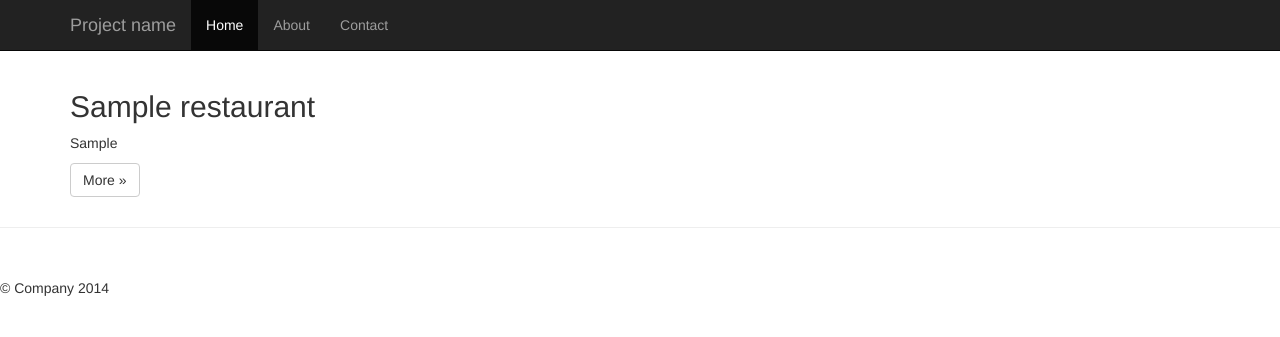
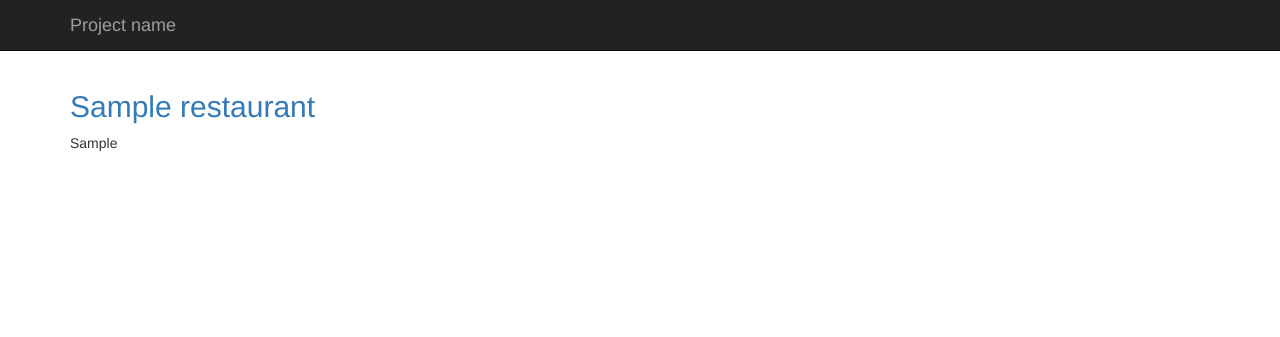
Before and after one commit to artursmet/lunches, a Flask app: template templates/index.html in a window 1280 px wide. Shown: the top 337 px of the page. Run offline with Flask 2, Linux system fonts and the light colour scheme; the template is opened without the code that fills it: most values are stand-ins (such as "Sample title", 1, 10 or a date in 2020); some libraries are stand-ins or nearby versions.

Commit message:
Clean up template

```diff
--- a/static/style.css
+++ b/static/style.css
@@ -58,3 +58,48 @@ footer {
     width: 50%; /* 6 columns */
   }
 }
+
+/* columns of same height styles */
+.row-same-height {
+    display: table;
+    width: 100%;
+}
+.col-xs-height {
+    display: table-cell;
+    float: none !important;
+}
+
+@media (min-width: 768px) {
+    .col-sm-height {
+        display: table-cell;
+        float: none !important;
+    }
+}
+@media (min-width: 992px) {
+    .col-md-height {
+        display: table-cell;
+        float: none !important;
+    }
+}
+@media (min-width: 1200px) {
+    .col-lg-height {
+        display: table-cell;
+        float: none !important;
+    }
+}
+
+/* firefox fix */
+.img-responsive {
+    width: 100%;
+}
+
+/* vertical alignment styles */
+.col-top {
+    vertical-align:top;
+}
+.col-middle {
+    vertical-align:middle;
+}
+.col-bottom {
+    vertical-align:bottom;
+}
--- a/templates/base.html
+++ b/templates/base.html
@@ -34,38 +34,16 @@
           </button>
           <a class="navbar-brand" href="#">Project name</a>
         </div>
-        <div id="navbar" class="collapse navbar-collapse">
-          <ul class="nav navbar-nav">
-            <li class="active"><a href="#">Home</a></li>
-            <li><a href="#about">About</a></li>
-            <li><a href="#contact">Contact</a></li>
-          </ul>
-        </div><!-- /.nav-collapse -->
+
       </div><!-- /.container -->
     </nav><!-- /.navbar -->
 
     <div class="container">
 
-      <div class="row row-offcanvas row-offcanvas-right">
-
-        <div class="col-xs-12 col-sm-9">
-          <p class="pull-right visible-xs">
-            <button type="button" class="btn btn-primary btn-xs" data-toggle="offcanvas">Toggle nav</button>
-          </p>
-
+      <div class="row">
           {% block content %}
           {% endblock %}
-
-          </div><!--/row-->
-        </div><!--/.col-xs-12.col-sm-9-->
       </div><!--/row-->
-
-      <hr>
-
-      <footer>
-        <p>&copy; Company 2014</p>
-      </footer>
-
     </div><!--/.container-->
 
 
--- a/templates/index.html
+++ b/templates/index.html
@@ -4,16 +4,19 @@
 
 {% block content %}
 
-<div class="row">
+    <div class="row-same-height">
         {% for restaurant_data in last_entries %}
-
-    <div class="col-xs-6 col-lg-4">
+            <div class="col-xs-12 col-lg-3">
+              <a href="{{ restaurant_data.url }}">
                 <h2>{{ restaurant_data.name }}</h2>
+              </a>
               {% autoescape false %}
                 <p>{{ restaurant_data.last_entry }}</p>
               {% endautoescape %}
-      <p><a class="btn btn-default" href="{{ restaurant_data.url }}" role="button">More &raquo;</a></p>
-    </div><!--/.col-xs-6.col-lg-4-->
+            </div>
+            {% if loop.index is divisibleby 4 %}
+                <div class="clearfix"></div>
+            {% endif %}
         {% endfor %}
     </div>
 
```
Lines whose indentation alone changed are shown as unchanged.
